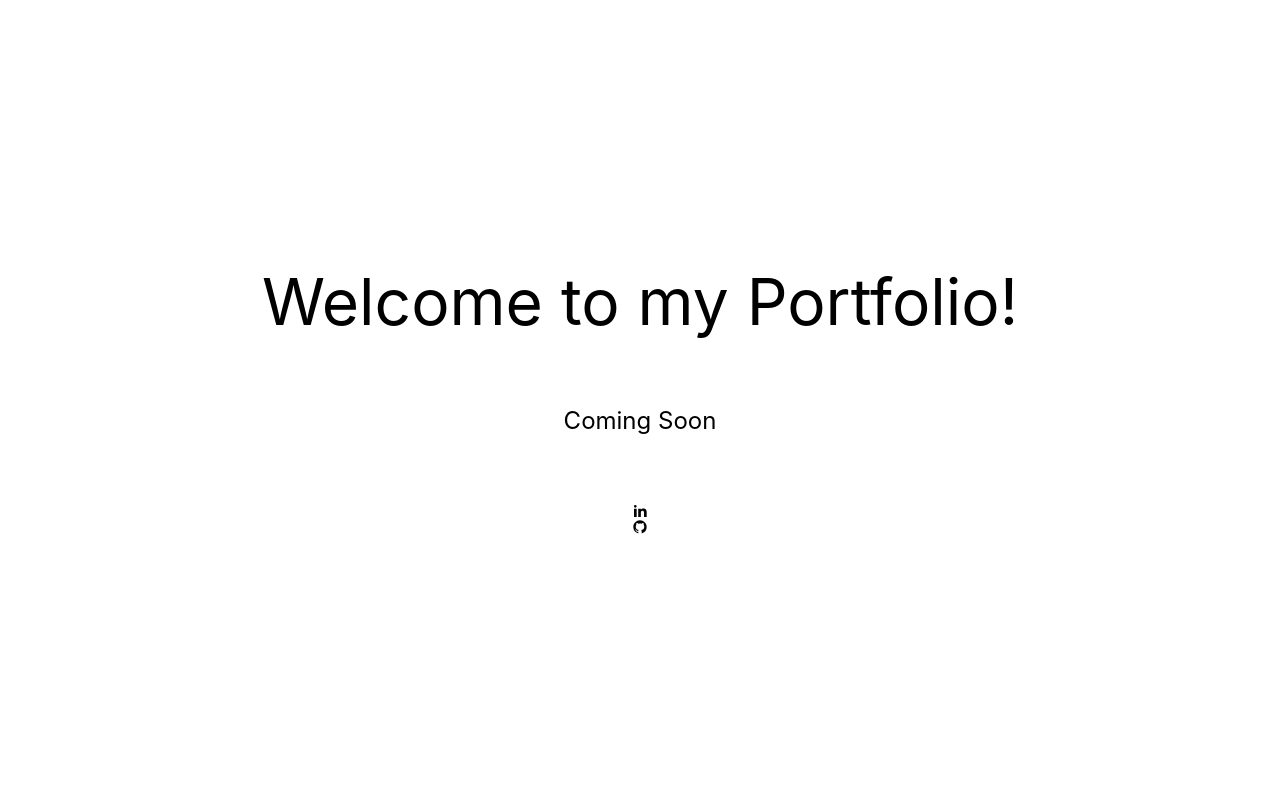
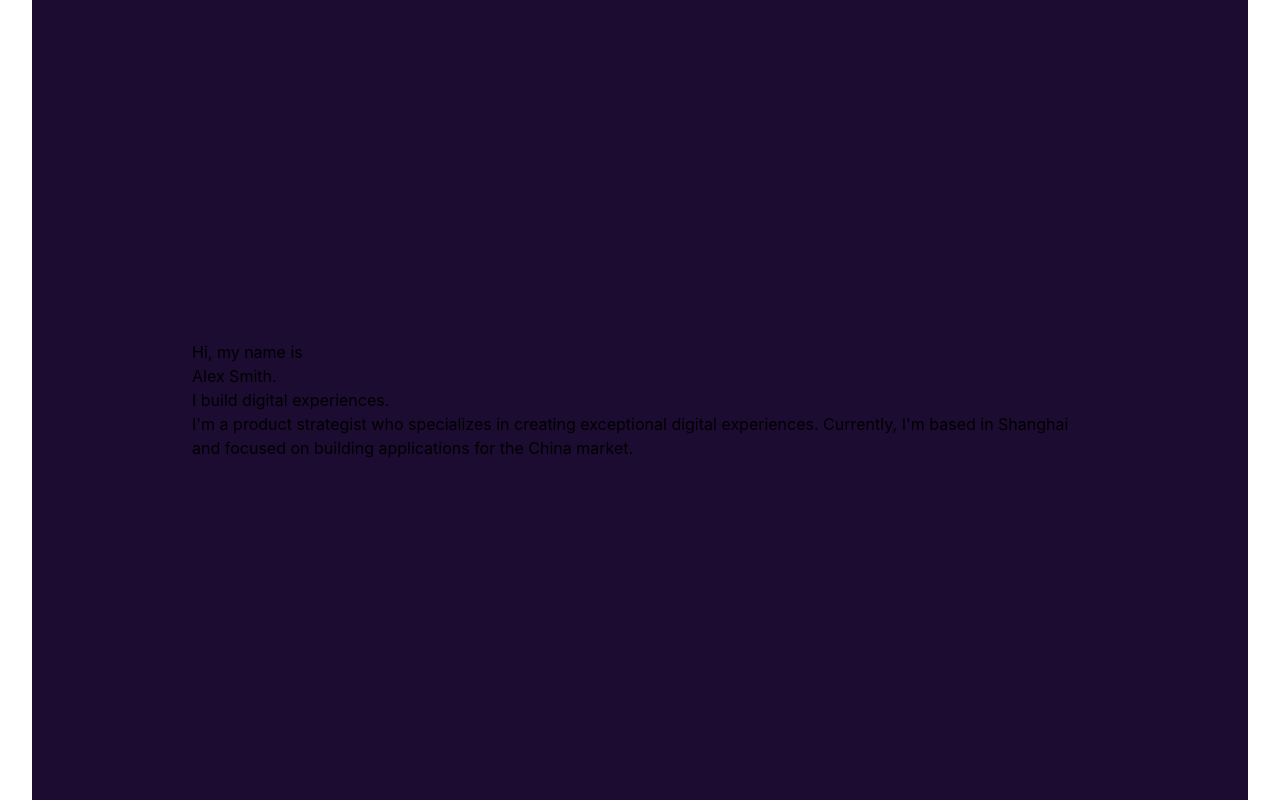
Before and after one commit to smithavt14/next-portfolio-site, a Next.js app: page / in a window 1280 px wide. Built offline with nearby package versions, Linux system fonts and the light colour scheme.

Commit message:
Add hero section to main

```diff
--- a/pages/index.js
+++ b/pages/index.js
@@ -13,21 +13,11 @@ export default function Home() {
       </Head>
 
       <main className={styles.main}>
-        <h1 className={styles.title}>
-          Welcome to my <span className="text-indigo-500 font-extrabold">Portfolio!</span>
-        </h1>
-
-        <p className={styles.description}>
-          Coming Soon
-        </p>
-        <div className="flex ">
-          <a href="https://www.linkedin.com/in/smithavt14/" rel="noreferrer" target="_blank">
-            <RiLinkedinFill className="h-10 w-10 mx-5 fill-indigo-500 hover:fill-indigo-100 duration-200	"/>
-          </a>
-
-          <a href='https://github.com/smithavt14' rel="noreferrer" target="_blank">
-            <RiGithubFill className="h-10 w-10 mx-5 fill-indigo-500 hover:fill-indigo-100 duration-200	"/>
-          </a>
+        <div className="w-7/12">
+          <p className="my-5 text-base antialiased">Hi, my name is </p>
+          <h1 className="my-5 text-6xl antialiased font-extrabold">Alex Smith.</h1>
+          <h1 className="my-5 text-6xl antialiased font-extrabold text-slate-400">I build digital experiences.</h1>
+          <p className="my-5 w-9/12 text-base antialiased text-slate-400">I&apos;m a product strategist who specializes in creating exceptional digital experiences. Currently, I&apos;m based in Shanghai and focused on building applications for the China market.</p>
         </div>
       </main>
     </div>
--- a/styles/Home.module.css
+++ b/styles/Home.module.css
@@ -4,12 +4,15 @@
 
 .main {
   min-height: 100vh;
-  padding: 4rem 0;
+  padding: 0 160px;
+  box-sizing: border-box;
   flex: 1;
   display: flex;
   flex-direction: column;
   justify-content: center;
-  align-items: center;
+  /* align-items: center; */
+  background: #1C0C32;
+  font-family: "Calibre", "Inter", "San Francisco", "SF Pro Text", -apple-system, system-ui, sans-serif;
 }
 
 .footer {
--- a/styles/globals.css
+++ b/styles/globals.css
@@ -25,6 +25,6 @@ a {
   }
   body {
     color: white;
-    background: black;
+    /* background: #1C0C32; */
   }
 }
```
